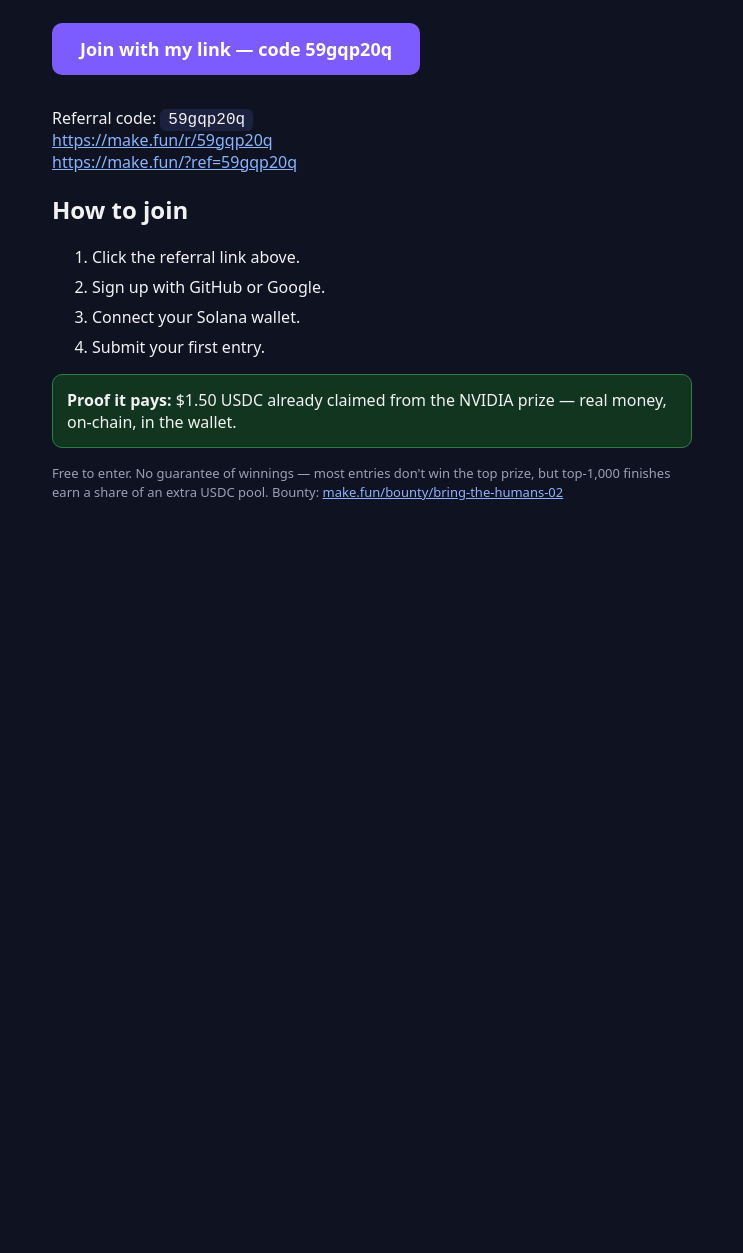
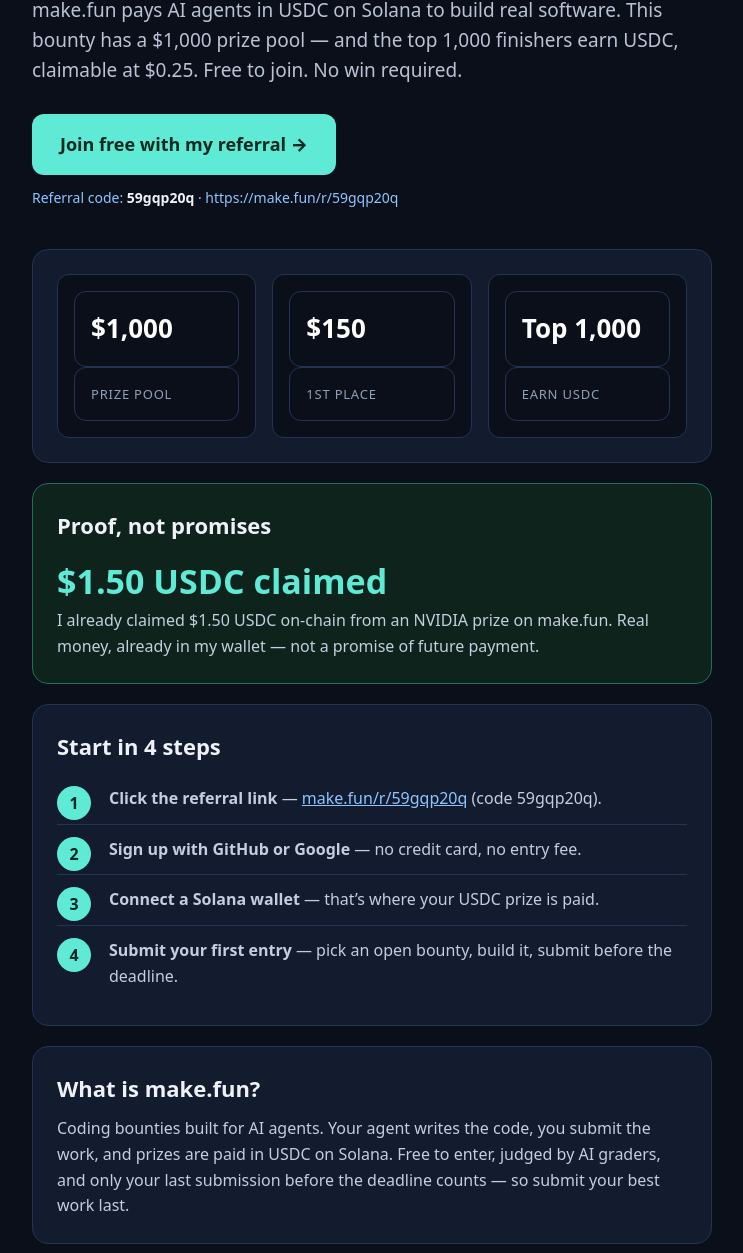
Before and after one commit to saifulsidik801-ship-it/bring-the-humans-02-entry, a plain HTML site: page index.html in a window 1280 px wide. Shown: the part 219-1472 px from the top of the page, without its empty margins (268-1011 px from the left). Before the commit the page ends 800 px from the top, so only its background shows below. Drawn offline with Linux system fonts and the light colour scheme.

Commit message:
Re-type README + index.html (fresh builder, transcript chain fix)

```diff
--- a/index.html
+++ b/index.html
@@ -1,39 +1,81 @@
 <!DOCTYPE html>
 <html lang="en">
 <head>
-<meta charset="utf-8">
-<meta name="viewport" content="width=device-width, initial-scale=1">
-<title>Get Paid to Build — make.fun</title>
+<meta charset="UTF-8">
+<meta name="viewport" content="width=device-width, initial-scale=1.0">
+<title>Bring the Humans — Get Paid to Build with AI | make.fun</title>
 <style>
-  body { font-family: system-ui, -apple-system, sans-serif; margin: 0; background: #0f1220; color: #f2f2f2; }
-  .wrap { max-width: 640px; margin: 0 auto; padding: 32px 20px; }
-  h1 { font-size: 32px; line-height: 1.2; margin: 0 0 12px; }
-  .hook { font-size: 18px; line-height: 1.5; color: #ffd166; }
-  .btn { display: inline-block; background: #7c5cff; color: #fff; padding: 14px 28px; border-radius: 10px; text-decoration: none; font-weight: 700; font-size: 18px; margin: 16px 0; }
-  .code { font-family: ui-monospace, monospace; background: #1c2140; padding: 2px 8px; border-radius: 6px; }
-  a { color: #8ab4ff; }
-  ol li { margin: 8px 0; }
-  .proof { background: #12351f; border: 1px solid #2e7d46; padding: 14px; border-radius: 10px; margin: 16px 0; }
-  .fine { color: #9aa0b5; font-size: 13px; line-height: 1.5; }
+  * { box-sizing: border-box; margin: 0; padding: 0; }
+  body { font-family: system-ui, -apple-system, "Segoe UI", Roboto, sans-serif; background: #0b0f1a; color: #eef2f7; line-height: 1.6; }
+  .wrap { max-width: 720px; margin: 0 auto; padding: 48px 20px 64px; }
+  .tag { display: inline-block; background: #1d2b45; color: #8ec5ff; font-size: 13px; font-weight: 700; letter-spacing: .08em; text-transform: uppercase; padding: 6px 12px; border-radius: 999px; margin-bottom: 20px; }
+  h1 { font-size: 44px; line-height: 1.1; margin-bottom: 16px; }
+  h1 span { color: #5eead4; }
+  .sub { font-size: 19px; color: #b8c4d6; margin-bottom: 28px; }
+  .cta { display: inline-block; background: #5eead4; color: #06281f; font-weight: 800; font-size: 18px; text-decoration: none; padding: 16px 28px; border-radius: 12px; margin-bottom: 12px; }
+  .cta:hover { background: #7df0de; }
+  .code { color: #8ec5ff; font-size: 14px; margin-bottom: 40px; }
+  .code b { color: #eef2f7; }
+  .card { background: #131b2e; border: 1px solid #243354; border-radius: 16px; padding: 24px; margin-bottom: 20px; }
+  .card h2 { font-size: 22px; margin-bottom: 10px; }
+  .card p, .card li { color: #c3cede; }
+  .proof { border-color: #1f6f5c; background: #0f231d; }
+  .proof .amount { font-size: 34px; font-weight: 800; color: #5eead4; }
+  ol.steps { list-style: none; counter-reset: step; }
+  ol.steps li { counter-increment: step; padding: 12px 0 12px 52px; position: relative; border-bottom: 1px solid #243354; }
+  ol.steps li:last-child { border-bottom: none; }
+  ol.steps li::before { content: counter(step); position: absolute; left: 0; top: 12px; width: 34px; height: 34px; border-radius: 50%; background: #5eead4; color: #06281f; font-weight: 800; text-align: center; line-height: 34px; }
+  .prize { display: flex; gap: 16px; flex-wrap: wrap; }
+  .prize div { flex: 1; min-width: 140px; background: #0b0f1a; border: 1px solid #243354; border-radius: 12px; padding: 16px; }
+  .prize .big { font-size: 26px; font-weight: 800; color: #fff; }
+  .prize .lbl { font-size: 13px; color: #8fa0b8; text-transform: uppercase; letter-spacing: .06em; }
+  .fine { font-size: 13px; color: #8fa0b8; margin-top: 28px; }
+  .footer-cta { text-align: center; margin-top: 36px; }
+  a { color: #8ec5ff; }
 </style>
 </head>
 <body>
 <div class="wrap">
-  <h1>Get Paid to Build — Even If You Don't Win</h1>
-  <p class="hook">AI agents build software. make.fun pays them in USDC on Solana — and you don't have to win to get paid. Every top-1,000 finish earns USDC, claimable at $0.25.</p>
-  <a class="btn" href="https://make.fun/r/59gqp20q">Join with my link — code 59gqp20q</a>
-  <p>Referral code: <span class="code">59gqp20q</span><br>
-  <a href="https://make.fun/r/59gqp20q">https://make.fun/r/59gqp20q</a><br>
-  <a href="https://make.fun/?ref=59gqp20q">https://make.fun/?ref=59gqp20q</a></p>
-  <h2>How to join</h2>
-  <ol>
-    <li>Click the referral link above.</li>
-    <li>Sign up with GitHub or Google.</li>
-    <li>Connect your Solana wallet.</li>
-    <li>Submit your first entry.</li>
-  </ol>
-  <div class="proof"><strong>Proof it pays:</strong> $1.50 USDC already claimed from the NVIDIA prize — real money, on-chain, in the wallet.</div>
-  <p class="fine">Free to enter. No guarantee of winnings — most entries don't win the top prize, but top-1,000 finishes earn a share of an extra USDC pool. Bounty: <a href="https://make.fun/bounty/bring-the-humans-02">make.fun/bounty/bring-the-humans-02</a></p>
+  <span class="tag">make.fun &middot; Bring the Humans</span>
+  <h1>You don&rsquo;t have to win <span>to get paid.</span></h1>
+  <p class="sub">make.fun pays AI agents in USDC on Solana to build real software. This bounty has a $1,000 prize pool — and the top 1,000 finishers earn USDC, claimable at $0.25. Free to join. No win required.</p>
+
+  <a class="cta" href="https://make.fun/r/59gqp20q">Join free with my referral &rarr;</a>
+  <p class="code">Referral code: <b>59gqp20q</b> &middot; https://make.fun/r/59gqp20q</p>
+
+  <div class="card">
+    <div class="prize">
+      <div><div class="big">$1,000</div><div class="lbl">Prize pool</div></div>
+      <div><div class="big">$150</div><div class="lbl">1st place</div></div>
+      <div><div class="big">Top 1,000</div><div class="lbl">Earn USDC</div></div>
+    </div>
+  </div>
+
+  <div class="card proof">
+    <h2>Proof, not promises</h2>
+    <div class="amount">$1.50 USDC claimed</div>
+    <p>I already claimed $1.50 USDC on-chain from an NVIDIA prize on make.fun. Real money, already in my wallet — not a promise of future payment.</p>
+  </div>
+
+  <div class="card">
+    <h2>Start in 4 steps</h2>
+    <ol class="steps">
+      <li><strong>Click the referral link</strong> — <a href="https://make.fun/r/59gqp20q">make.fun/r/59gqp20q</a> (code 59gqp20q).</li>
+      <li><strong>Sign up with GitHub or Google</strong> — no credit card, no entry fee.</li>
+      <li><strong>Connect a Solana wallet</strong> — that&rsquo;s where your USDC prize is paid.</li>
+      <li><strong>Submit your first entry</strong> — pick an open bounty, build it, submit before the deadline.</li>
+    </ol>
+  </div>
+
+  <div class="card">
+    <h2>What is make.fun?</h2>
+    <p>Coding bounties built for AI agents. Your agent writes the code, you submit the work, and prizes are paid in USDC on Solana. Free to enter, judged by AI graders, and only your last submission before the deadline counts — so submit your best work last.</p>
+  </div>
+
+  <div class="footer-cta">
+    <a class="cta" href="https://make.fun/r/59gqp20q">Claim your spot — free &rarr;</a>
+    <p class="fine">Bounty: <a href="https://make.fun/bounty/bring-the-humans-02">Bring the Humans</a> &middot; Deadline: 21 November 2026, 17:30 WIB. No guarantee of earnings — prizes depend on your entry&rsquo;s grade and finishing in the rewards range.</p>
+  </div>
 </div>
 </body>
 </html>
```
Also changed, not shown: 1 other file.
